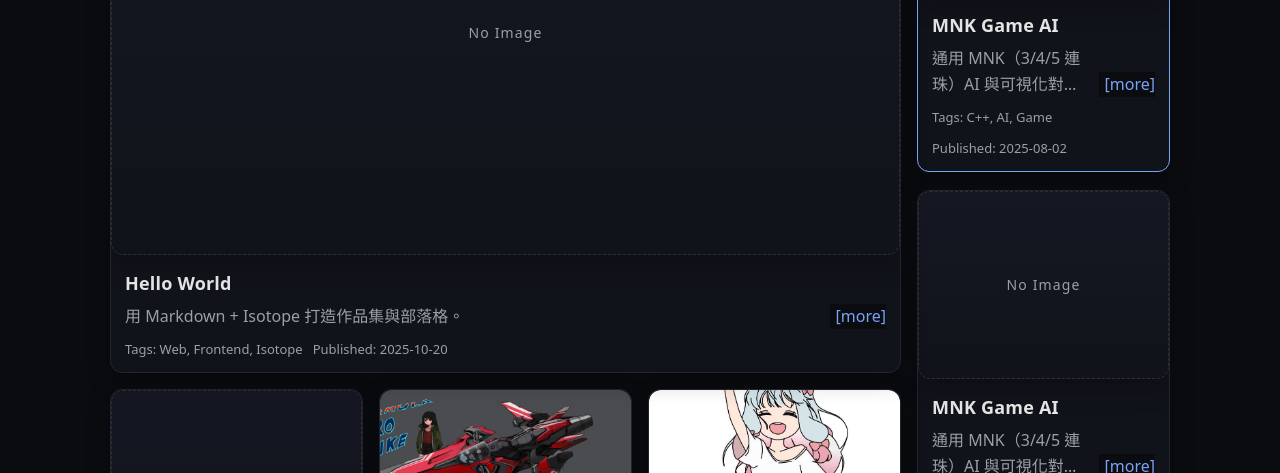
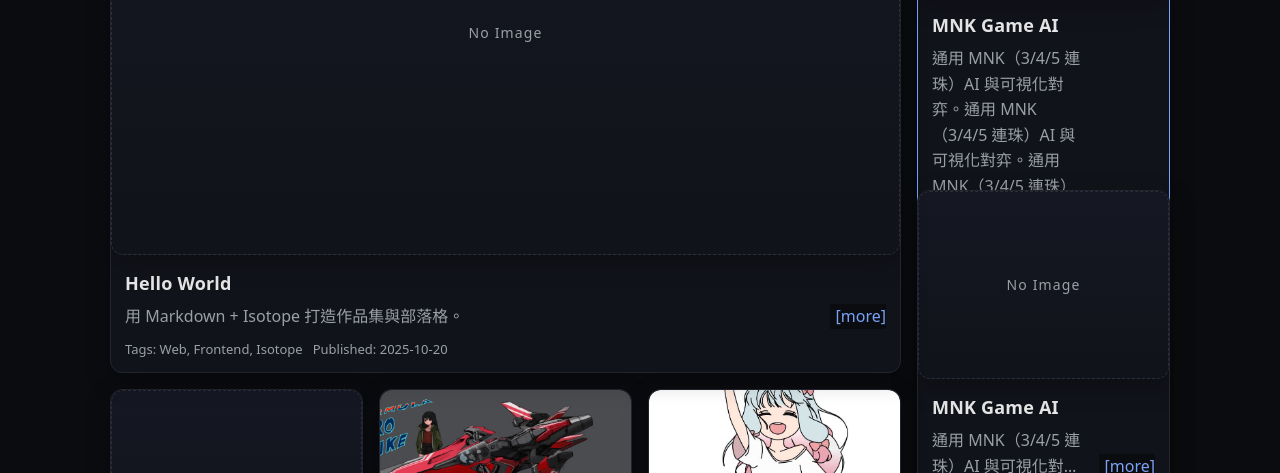
Before and after one commit to Karasu2Yomi/website, a plain HTML site: page index.html in a window 1280 px wide. In both pictures the pointer is over the element 1043 px from the left and 1186 px from the top of the page. Shown: the part 1113-1586 px from the top of the page. Drawn offline with nearby package versions, Linux system fonts and the light colour scheme.

Commit message:
update: enhance card description hover behavior for better visibility

```diff
--- a/styles.css
+++ b/styles.css
@@ -385,6 +385,20 @@ select option,
   color: var(--accent);
 }
 
+/* feature test */
+/* 滑鼠 hover 時：完整展開 */
+.card:hover .desc {
+  -webkit-line-clamp: unset;  /* 移除截斷 */
+  max-height: none;
+  overflow: visible;
+}
+
+/* hover 展開時 more 消失 */
+.card:hover .desc.more::after {
+  opacity: 0;
+}
+/**/
+
 
 .meta-list {
   list-style: none;
```
